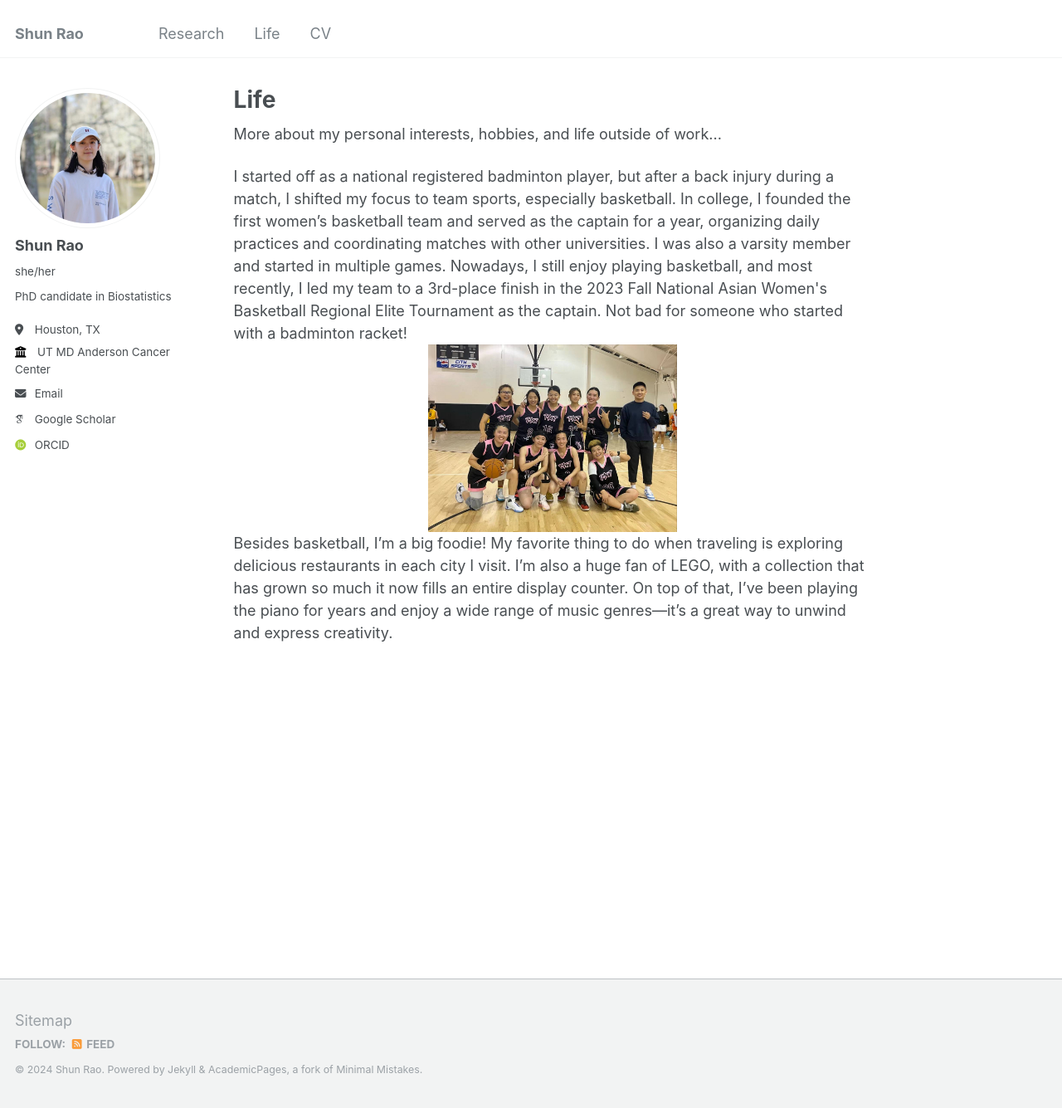
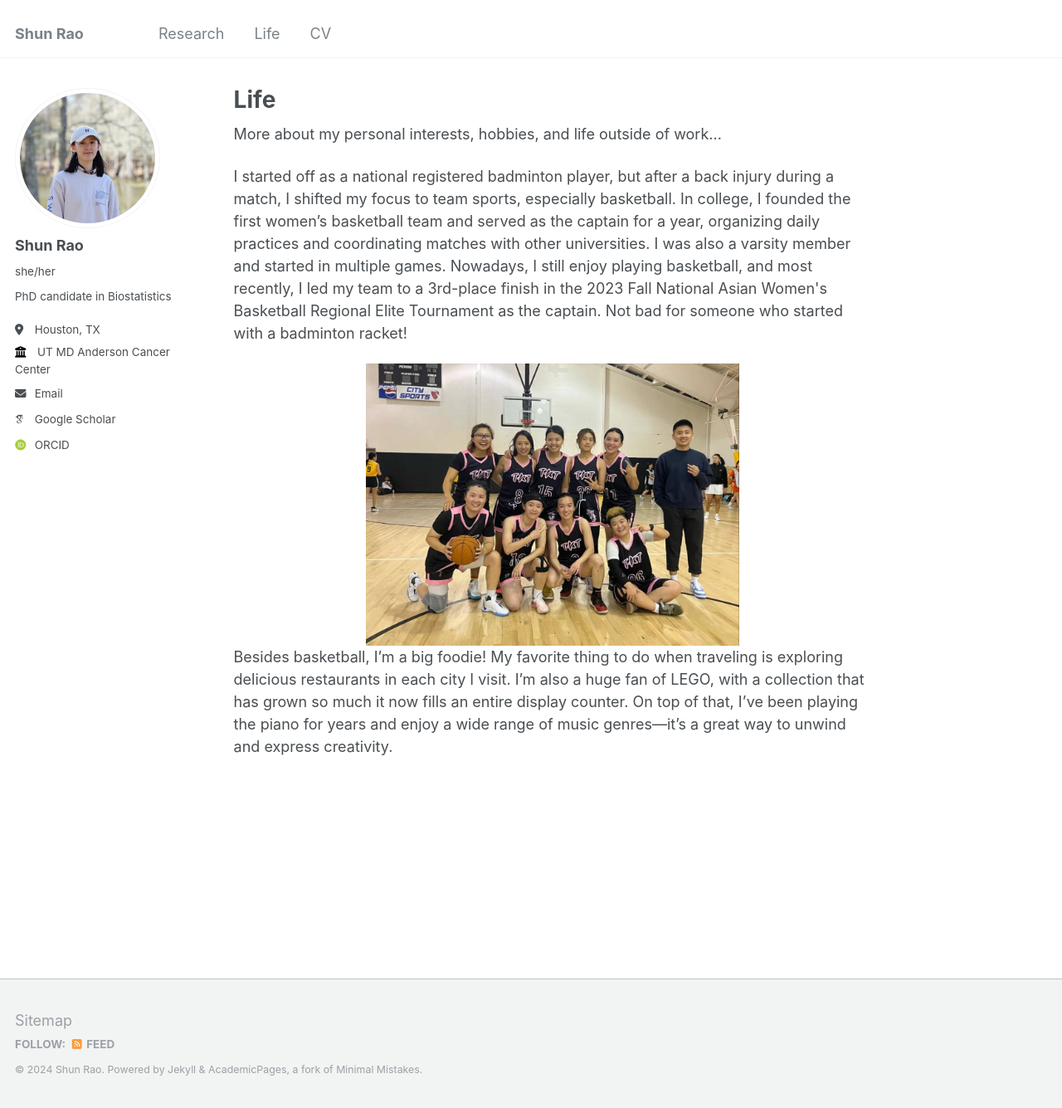
Before and after one commit to ShunRao8/shunrao8.github.io, a Jekyll site: the page built from _pages/life.html, in a window 1280 px wide and 1335 px high. Shown: the whole window at 83% size. Built offline with Jekyll 4.4.1, drawn with Linux system fonts in a browser that asks for light colours; some web fonts are replaced.

Commit message:
Update life.html

```diff
--- a/_pages/life.html
+++ b/_pages/life.html
@@ -6,10 +6,10 @@ permalink: /life/
 
 <p>More about my personal interests, hobbies, and life outside of work...</p>
 
-I started off as a national registered badminton player, but after a back injury during a match, I shifted my focus to team sports, especially basketball. In college, I founded the first women’s basketball team and served as the captain for a year, organizing daily practices and coordinating matches with other universities. I was also a varsity member and started in multiple games. Nowadays, I still enjoy playing basketball, and most recently, I led my team to a 3rd-place finish in the 2023 Fall National Asian Women's Basketball Regional Elite Tournament as the captain. Not bad for someone who started with a badminton racket!
+<p>I started off as a national registered badminton player, but after a back injury during a match, I shifted my focus to team sports, especially basketball. In college, I founded the first women’s basketball team and served as the captain for a year, organizing daily practices and coordinating matches with other universities. I was also a varsity member and started in multiple games. Nowadays, I still enjoy playing basketball, and most recently, I led my team to a 3rd-place finish in the 2023 Fall National Asian Women's Basketball Regional Elite Tournament as the captain. Not bad for someone who started with a badminton racket!</p>
 
 <div style="text-align: center;">
-    <img src="https://shunrao8.github.io/files/b2.jpeg" alt="Basketball" style="width:50%; max-width:300px;">
+    <img src="https://shunrao8.github.io/files/b2.jpeg" alt="Basketball" style="width:80%; max-width:450px;">
 </div>
 
-Besides basketball, I’m a big foodie! My favorite thing to do when traveling is exploring delicious restaurants in each city I visit. I’m also a huge fan of LEGO, with a collection that has grown so much it now fills an entire display counter. On top of that, I’ve been playing the piano for years and enjoy a wide range of music genres—it’s a great way to unwind and express creativity.
+<p>Besides basketball, I’m a big foodie! My favorite thing to do when traveling is exploring delicious restaurants in each city I visit. I’m also a huge fan of LEGO, with a collection that has grown so much it now fills an entire display counter. On top of that, I’ve been playing the piano for years and enjoy a wide range of music genres—it’s a great way to unwind and express creativity.</p>
```
